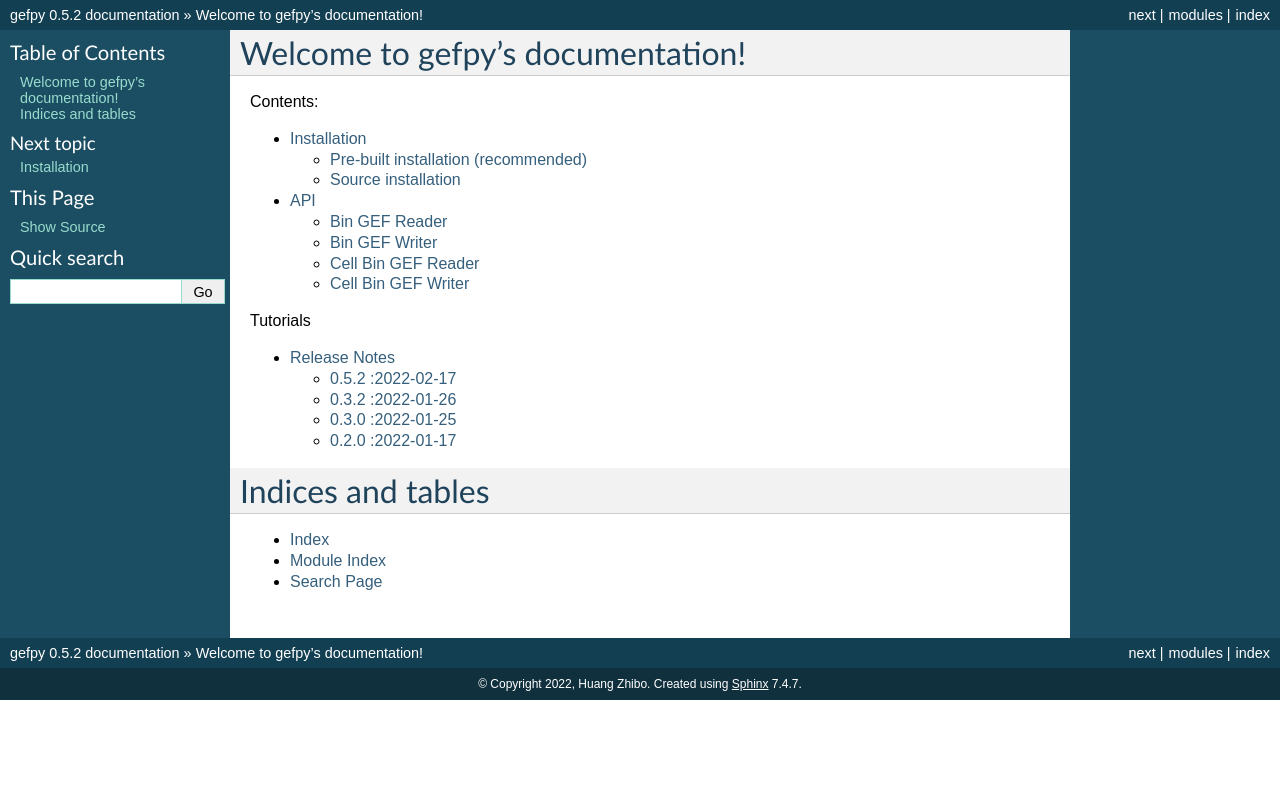
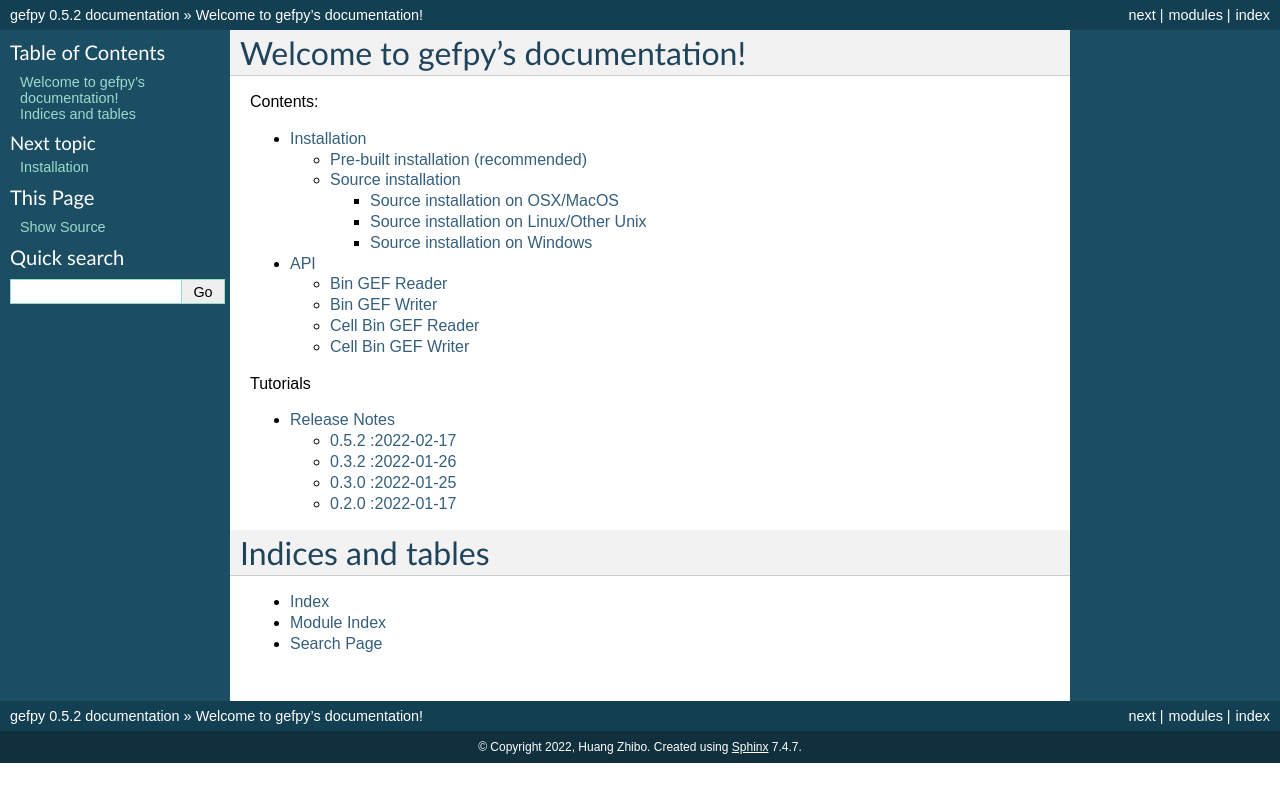
Before and after one commit to wanruiwen/gefpy, a Sphinx documentation site: the page built from docs/source/index.rst, in a window 1280 px wide. Shown: the top 802 px of the page. Built offline with Sphinx 7.4.7, drawn with Linux system fonts in a browser that asks for light colours.

Commit message:
update docs

```diff
--- a/docs/source/conf.py
+++ b/docs/source/conf.py
@@ -38,15 +38,15 @@ release = '0.5.2'
 # ones.
 extensions = [
     'sphinx.ext.autodoc',
-#    'sphinx.ext.intersphinx',
+    'sphinx.ext.intersphinx',
 #    'sphinx.ext.doctest',
 #    'sphinx.ext.coverage',
-#    'sphinx.ext.mathjax',
+    'sphinx.ext.mathjax',
 #    'sphinx.ext.napoleon',
     'sphinx.ext.autosummary',
 #    'nbsphinx',
-#    "sphinx.ext.viewcode",
-#    "sphinx_autodoc_typehints",
+    "sphinx.ext.viewcode",
+    "sphinx_autodoc_typehints",
 #    *[p.stem for p in (HERE / 'extensions').glob('*.py')],
 ]
 #
--- a/docs/source/index.rst
+++ b/docs/source/index.rst
@@ -7,7 +7,7 @@ Welcome to gefpy's documentation!
 =================================
 
 .. toctree::
-   :maxdepth: 2
+   :maxdepth: 5
    :caption: Contents:
 
    General/Installation
```
Also changed, not shown: .readthedocs.yml, 1 other file.
